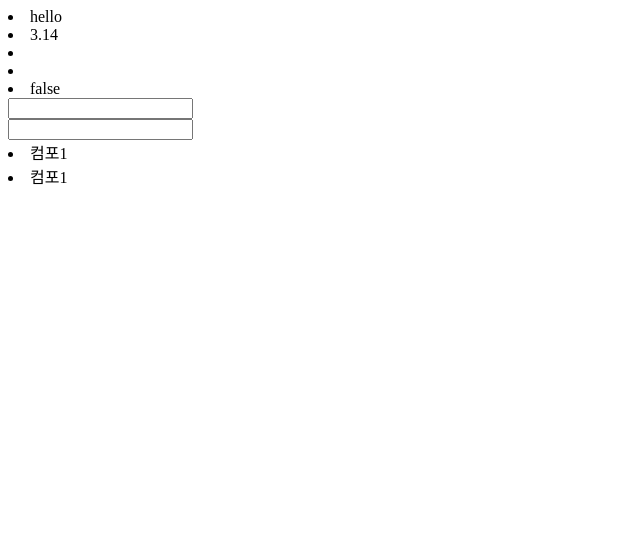
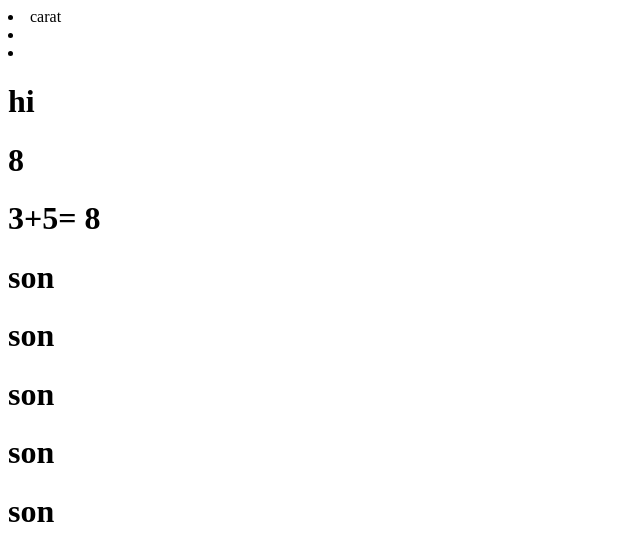
Before and after one commit to Jin19121/react20241105, a React (Vite) app: page / in a window 1280 px wide. Shown: the top 560 px of the page, without its empty margins (0-640 px from the left). Built offline with nearby package versions, Linux system fonts and the light colour scheme.

Commit message:
jsx 내 javascript : 연산자

```diff
--- /dev/null
+++ b/src/apps/MyApp8.jsx
@@ -0,0 +1,47 @@
+import React from "react";
+
+function Comp1() {
+  const a = {
+    name: "carat",
+    married: true,
+  };
+  const b = {
+    name: "dk",
+    married: false,
+  };
+  const c = {
+    name: "gyul",
+    married: false,
+  };
+  return (
+    <div>
+      <li>{a.married && a.name}</li>
+      <li>{b.married && b.name}</li>
+      <li>{c.married ? c.name : ""}</li>
+    </div>
+  );
+}
+
+function MyApp8(props) {
+  const a = "hi";
+  const b = 3;
+  const c = 5;
+  const d = "son";
+  return (
+    <div>
+      <Comp1 />
+      <h1>{a}</h1>
+      <h1>{b + c}</h1>
+      <h1>
+        {b}+{c}= {b + c}
+      </h1>
+      <h1>{d}</h1>
+      <h1>{true && d}</h1>
+      <h1>{false || d}</h1>
+      <h1>{true ? d : ""}</h1>
+      <h1>{false ? "" : d}</h1>
+    </div>
+  );
+}
+
+export default MyApp8;
--- a/src/main.jsx
+++ b/src/main.jsx
@@ -1,9 +1,9 @@
 import { StrictMode } from "react";
 import { createRoot } from "react-dom/client";
-import MyApp7 from "./apps/MyApp7.jsx";
+import MyApp8 from "./apps/MyApp8.jsx";
 
 createRoot(document.getElementById("root")).render(
   <StrictMode>
-    <MyApp7 />
+    <MyApp8 />
   </StrictMode>,
 );
```
